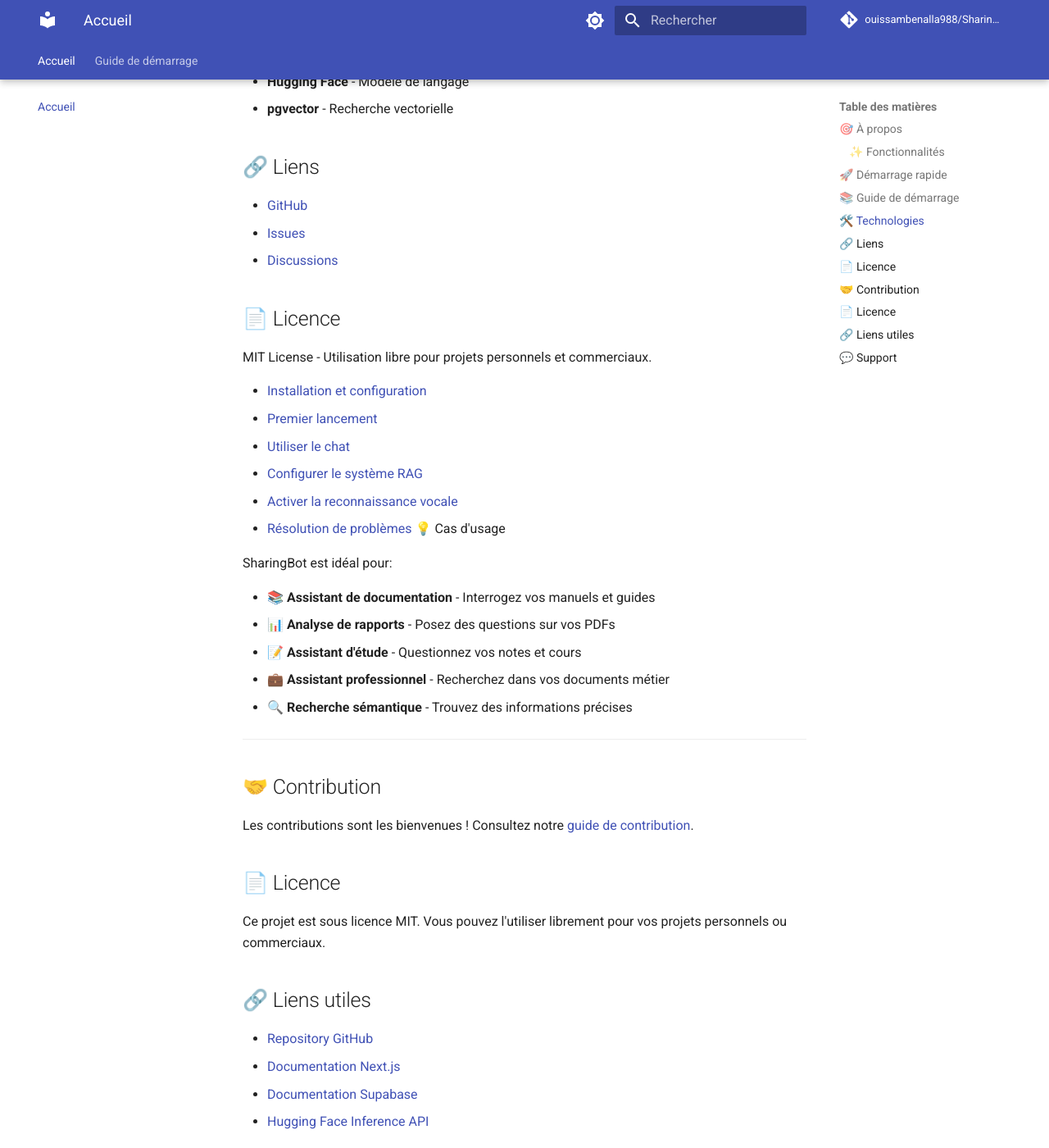
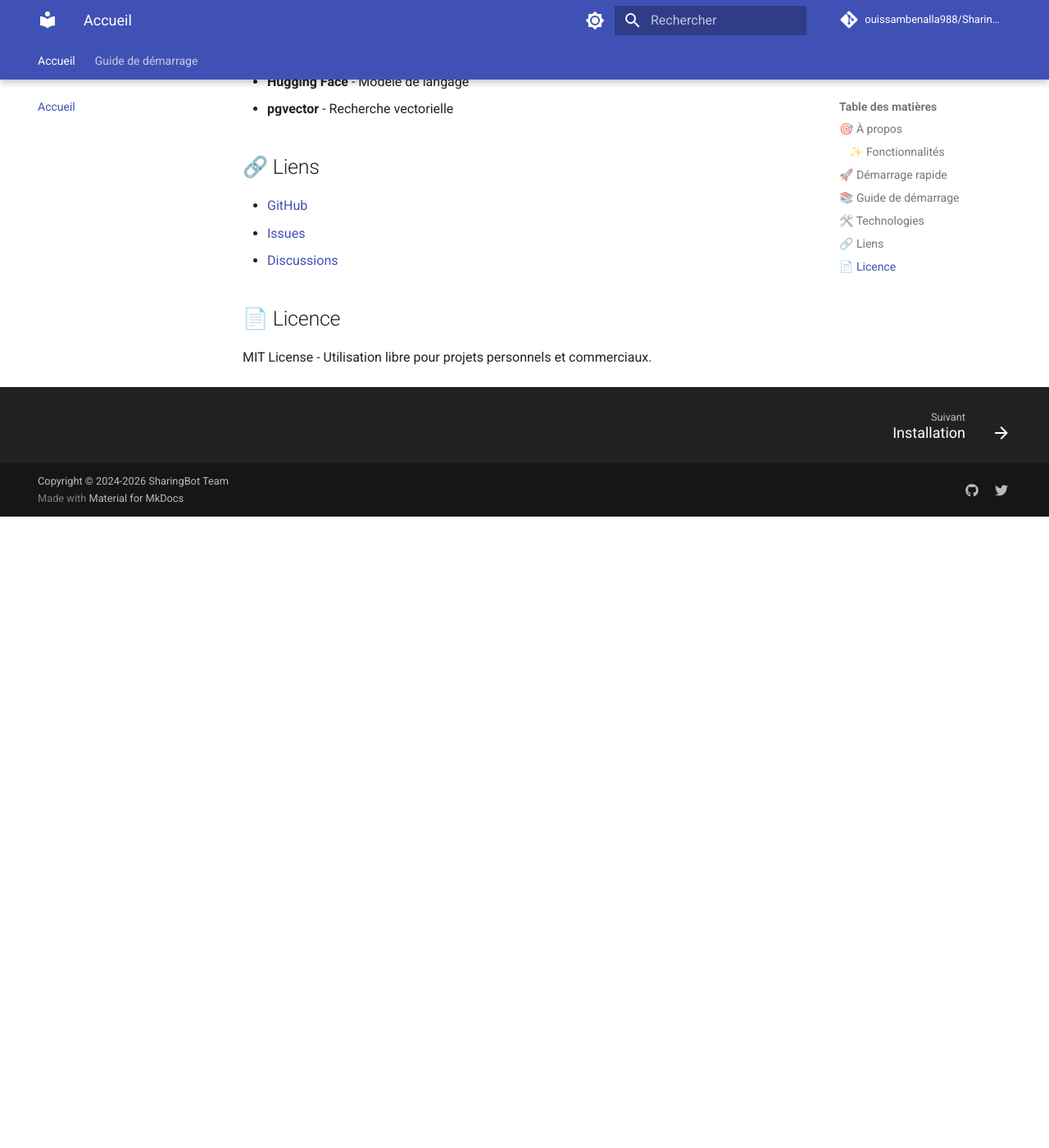
Before and after one commit to ouissambenalla988/SharingBotV3, an MkDocs documentation site: the page built from docs/index.md, in a window 1280 px wide and 1400 px high, scrolled down 1515 px. Shown: the whole window at 82% size. Built offline with MkDocs 1.6.1 and Material for MkDocs 9.7.7, drawn with Linux system fonts in a browser that asks for light colours; comment, search, counter and statistics services are not loaded; the version menu is left out; after the commit the page ends 2145 px from its top, so only the background shows below that; some of the changed text lies outside the part shown.

Commit message:
docs: Remove duplicate content and broken links from homepage

```diff
--- a/docs/index.md
+++ b/docs/index.md
@@ -61,46 +61,3 @@
 ## 📄 Licence
 
 MIT License - Utilisation libre pour projets personnels et commerciaux.
-
-- [Installation et configuration](getting-started/installation.md)
-- [Premier lancement](getting-started/first-run.md)
-- [Utiliser le chat](features/chat-system.md)
-- [Configurer le système RAG](features/rag-documents.md)
-- [Activer la reconnaissance vocale](features/speech-recognition.md)
-- [Résolution de problèmes](troubleshooting/common-issues.md)
-💡 Cas d'usage
-
-SharingBot est idéal pour:
-
-- 📚 **Assistant de documentation** - Interrogez vos manuels et guides
-- 📊 **Analyse de rapports** - Posez des questions sur vos PDFs
-- 📝 **Assistant d'étude** - Questionnez vos notes et cours
-- 💼 **Assistant professionnel** - Recherchez dans vos documents métier
-- 🔍 **Recherche sémantique** - Trouvez des informations précises
-
----
-
-## 🤝 Contribution
-
-Les contributions sont les bienvenues ! Consultez notre [guide de contribution](contributing.md).
-
-## 📄 Licence
-
-Ce projet est sous licence MIT. Vous pouvez l'utiliser librement pour vos projets personnels ou commerciaux.
-
-## 🔗 Liens utiles
-
-- [Repository GitHub](https://github.com/ouissambenalla988/SharingBotV3)
-- [Documentation Next.js](https://nextjs.org/docs)
-- [Documentation Supabase](https://supabase.com/docs)
-- [Hugging Face Inference API](https://huggingface.co/inference-api)
-
-## 💬 Support
-
-- 🐛 Issues: [GitHub Issues](https://github.com/ouissambenalla988/SharingBotV3/issues)
-- 💬 Discussions: [GitHub Discussions](https://github.com/ouissambenalla988/SharingBotV3/discussion
-- 🐛 Issues: [GitHub Issues](https://github.com/ouissambenalla988/SharingBotV3/issues)
-
----
-
-**Prêt à commencer ?** Consultez le [guide d'installation](getting-started/installation.md) pour démarrer ! 🚀
```
